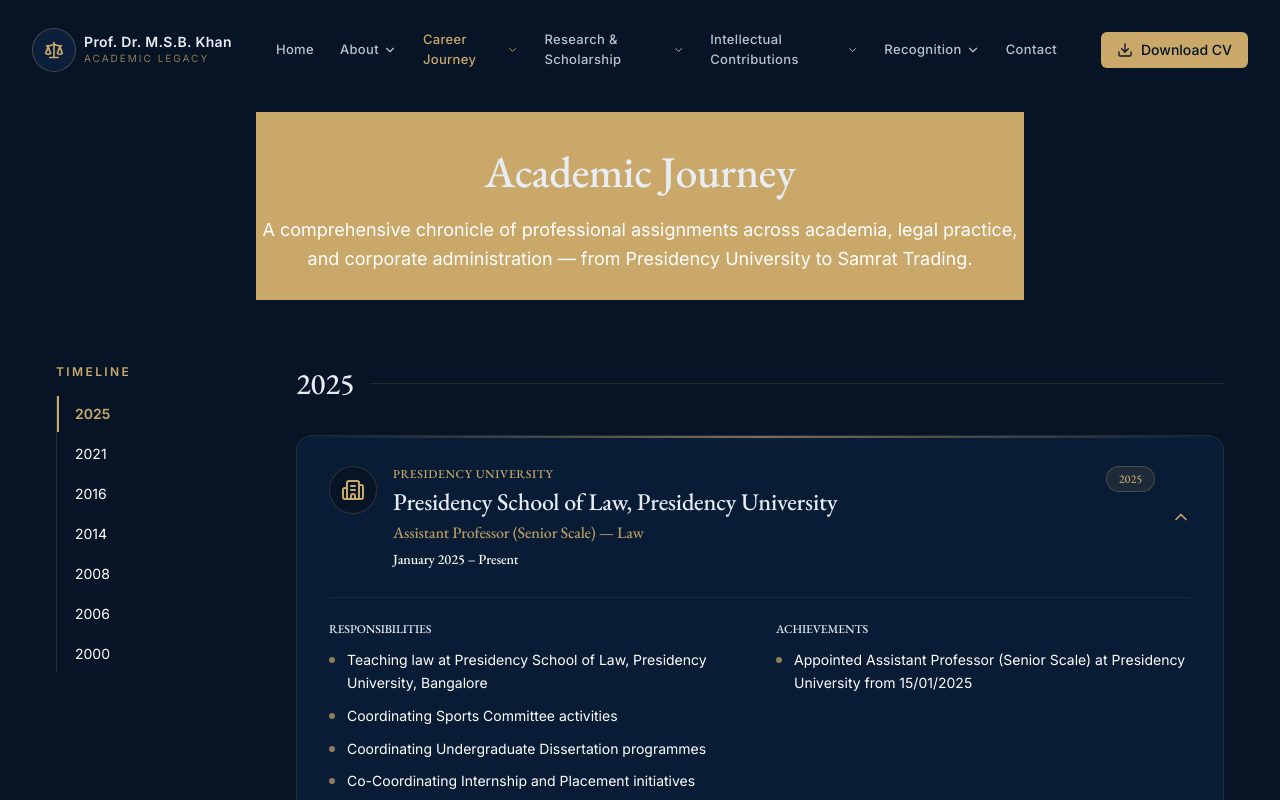
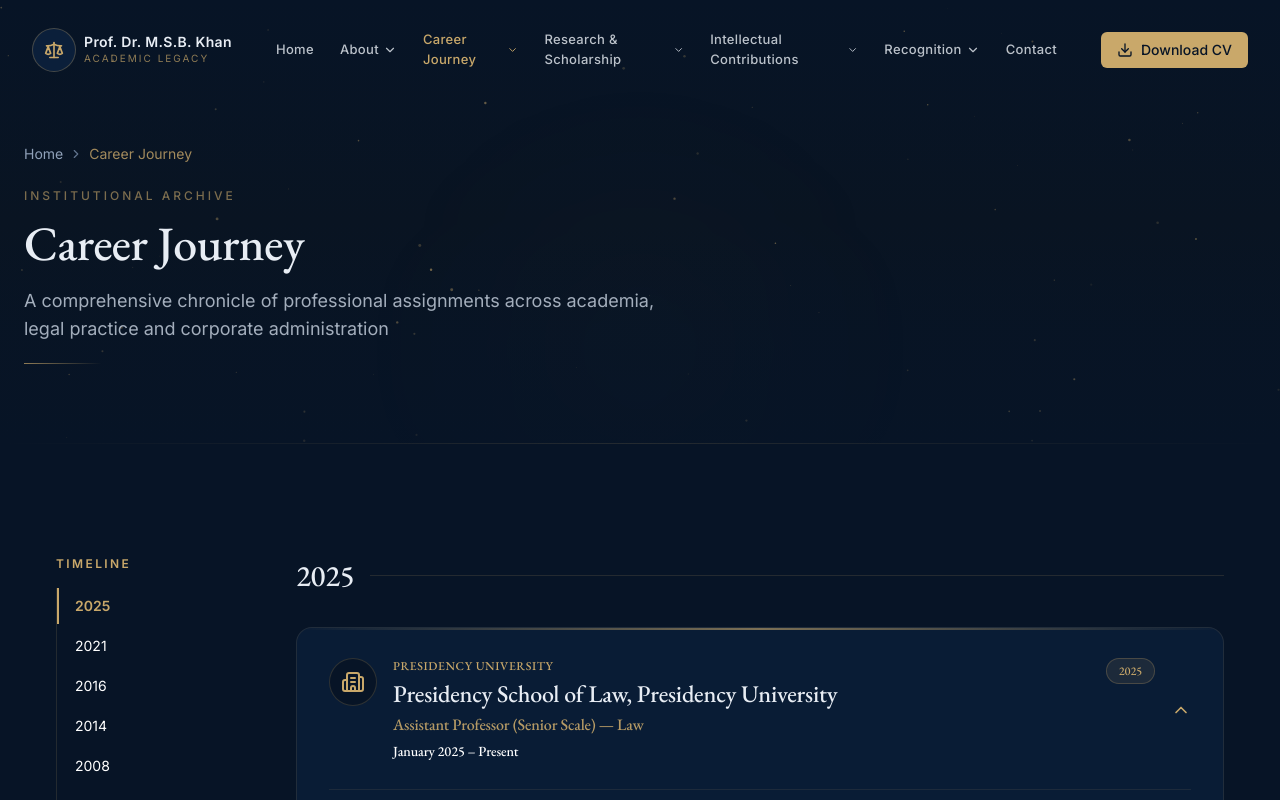
Before and after one commit to Sameerwalikar/mohd-salim-khan-portfolio, a Next.js app: page /academic-journey in a window 1280 px wide. Shown: the top 800 px of the page. Built offline with nearby package versions, Linux system fonts and the light colour scheme.

Commit message:
added animation across all nav sections

```diff
--- a/src/components/academic-journey/academic-journey-content.tsx
+++ b/src/components/academic-journey/academic-journey-content.tsx
@@ -2,7 +2,6 @@
 
 import { careerMilestones, academicJourneyOrder, type CareerMilestone } from "@/data/career";
 import { FadeUp } from "@/components/shared/fade-up";
-import { SectionHeader } from "@/components/shared/section-header";
 import { Badge } from "@/components/ui/badge";
 import {
   Accordion,
@@ -11,7 +10,10 @@
   AccordionTrigger,
 } from "@/components/ui/accordion";
 import { StickyYearNav } from "./sticky-year-nav";
-import { Building2, Briefcase, Scale } from "lucide-react";
+import { Building2, Briefcase, Scale, ChevronRight } from "lucide-react";
+import { AboutPageHeroBackground } from "@/components/about/about-page-hero-background";
+import Link from "next/link";
+import { motion } from "framer-motion";
 
 const milestones = academicJourneyOrder
   .map((id) => careerMilestones.find((m) => m.id === id)!)
@@ -115,15 +117,42 @@
   let cardIndex = 0;
 
   return (
-    <section className="section-padding bg-navy-900 pt-28 md:pt-32">
+    <>
+      {/* Hero Section */}
+      <section className="relative overflow-hidden bg-navy-900 pt-32 pb-16 md:pt-36 md:pb-20">
+        <AboutPageHeroBackground />
+        <div className="container-academic relative z-10 px-4 md:px-6">
+          <FadeUp>
+            <nav aria-label="Breadcrumb" className="mb-6 flex items-center gap-1.5 text-sm text-slate-400">
+              <Link href="/" className="transition-colors hover:text-gold">Home</Link>
+              <ChevronRight className="h-3.5 w-3.5 text-slate-500" />
+              <span className="text-gold/80">Career Journey</span>
+            </nav>
+          </FadeUp>
+
+          <FadeUp delay={0.1}>
+            <p className="text-xs font-medium tracking-[0.25em] text-gold/60 uppercase">
+              Institutional Archive
+            </p>
+            <h1 className="mt-3 font-serif text-4xl font-medium tracking-tight text-white md:text-5xl">
+              Career Journey
+            </h1>
+            <p className="mt-4 max-w-2xl text-base text-slate-300/80 md:text-lg">
+              A comprehensive chronicle of professional assignments across academia, legal practice and corporate administration
+            </p>
+            <motion.div
+              initial={{ width: 0 }}
+              animate={{ width: 80 }}
+              transition={{ duration: 1, ease: "easeOut", delay: 0.5 }}
+              className="mt-5 h-px bg-gradient-to-r from-gold/70 to-transparent"
+            />
+          </FadeUp>
+        </div>
+      </section>
+
+      {/* Content */}
+      <section className="section-padding bg-navy-900">
         <div className="container-academic px-4 md:px-6">
-        <SectionHeader
-          eyebrow="Institutional Archive"
-          title="Academic Journey"
-          description="A comprehensive chronicle of professional assignments across academia, legal practice, and corporate administration — from Presidency University to Samrat Trading."
-          className="[&_div]:bg-gold"
-        />
-
           <div className="flex gap-12">
             <StickyYearNav />
 
@@ -131,7 +160,7 @@
               {sortedYears.map((year) => (
                 <div key={year} id={`year-${year}`} className="scroll-mt-28">
                   <div className="mb-8 flex items-center gap-4">
-                  <h3 className="font-serif text-3xl font-semibold text-gold">{year}</h3>
+                    <h3 className="font-serif text-3xl font-medium text-gold">{year}</h3>
                     <div className="h-px flex-1 bg-gold/15" />
                   </div>
 
@@ -150,5 +179,6 @@
           </div>
         </div>
       </section>
+    </>
   );
 }
--- a/src/components/contact/contact-page-content.tsx
+++ b/src/components/contact/contact-page-content.tsx
@@ -21,6 +21,7 @@
 import { downloadCV } from "@/data/navigation";
 import { FadeUp } from "@/components/shared/fade-up";
 import { Button } from "@/components/ui/button";
+import { AboutPageHeroBackground } from "@/components/about/about-page-hero-background";
 
 export function ContactPageContent() {
   const [formData, setFormData] = useState({
@@ -68,11 +69,7 @@
     <div>
       {/* ══════ SECTION 1: PAGE HERO ══════ */}
       <section className="relative overflow-hidden bg-navy-900 pt-32 pb-16 md:pt-36 md:pb-20">
-        <div className="pointer-events-none absolute inset-0">
-          <div className="absolute inset-0 bg-gradient-to-b from-navy-900 via-[#091422] to-navy-900" />
-          <div className="absolute left-1/2 top-1/2 -translate-x-1/2 -translate-y-1/2 h-[400px] w-[400px] rounded-full bg-[radial-gradient(circle,rgba(201,168,106,0.04)_0%,transparent_70%)] blur-[100px]" />
-          <div className="absolute bottom-0 left-0 right-0 h-px bg-gradient-to-r from-transparent via-gold/15 to-transparent" />
-        </div>
+        <AboutPageHeroBackground />
 
         <div className="container-academic relative z-10 px-4 md:px-6">
           {/* Breadcrumbs */}
--- a/src/components/intellectual-contributions/contributions-page-content.tsx
+++ b/src/components/intellectual-contributions/contributions-page-content.tsx
@@ -36,6 +36,7 @@
 
 import { FadeUp } from "@/components/shared/fade-up";
 import { SectionHeader } from "@/components/shared/section-header";
+import { AboutPageHeroBackground } from "@/components/about/about-page-hero-background";
 
 // Course curriculum data directly from resume credits
 interface CourseCurriculum {
@@ -162,8 +163,19 @@
                     {b.location && ` (${b.location})`}
                   </p>
                 </div>
-                <div className="mt-5 border-t border-gold/10 pt-3">
+                <div className="mt-5 border-t border-gold/10 pt-3 flex items-center justify-between">
                   <p className="font-mono text-xs text-slate-400">ISBN: {b.isbn}</p>
+                  {b.link && (
+                    <a
+                      href={b.link}
+                      target="_blank"
+                      rel="noopener noreferrer"
+                      className="inline-flex items-center gap-1 rounded-full border border-gold/20 bg-gold/[0.06] px-3 py-1 text-xs font-medium text-gold transition-all duration-200 hover:border-gold/40 hover:bg-gold/[0.12]"
+                    >
+                      <ExternalLink className="h-3 w-3" />
+                      View Book
+                    </a>
+                  )}
                 </div>
               </div>
             )
@@ -548,11 +560,7 @@
     <div ref={sectionRef}>
       {/* ══════ SECTION 1: PAGE HERO ══════ */}
       <section className="relative overflow-hidden bg-navy-900 pt-32 pb-16 md:pt-36 md:pb-20">
-        <div className="pointer-events-none absolute inset-0">
-          <div className="absolute inset-0 bg-gradient-to-b from-navy-900 via-[#091422] to-navy-900" />
-          <div className="absolute left-1/2 top-1/2 -translate-x-1/2 -translate-y-1/2 h-[400px] w-[400px] rounded-full bg-[radial-gradient(circle,rgba(201,168,106,0.04)_0%,transparent_70%)] blur-[100px]" />
-          <div className="absolute bottom-0 left-0 right-0 h-px bg-gradient-to-r from-transparent via-gold/15 to-transparent" />
-        </div>
+        <AboutPageHeroBackground />
 
         <div className="container-academic relative z-10 px-4 md:px-6">
           {/* Breadcrumb */}
--- a/src/components/recognition/recognition-page-content.tsx
+++ b/src/components/recognition/recognition-page-content.tsx
@@ -27,6 +27,7 @@
 
 import { FadeUp } from "@/components/shared/fade-up";
 import { SectionHeader } from "@/components/shared/section-header";
+import { AboutPageHeroBackground } from "@/components/about/about-page-hero-background";
 
 interface DebateHonor {
   id: string;
@@ -415,11 +416,7 @@
     <div ref={sectionRef}>
       {/* ══════ SECTION 1: PAGE HERO ══════ */}
       <section className="relative overflow-hidden bg-navy-900 pt-32 pb-16 md:pt-36 md:pb-20">
-        <div className="pointer-events-none absolute inset-0">
-          <div className="absolute inset-0 bg-gradient-to-b from-navy-900 via-[#091422] to-navy-900" />
-          <div className="absolute left-1/2 top-1/2 -translate-x-1/2 -translate-y-1/2 h-[400px] w-[400px] rounded-full bg-[radial-gradient(circle,rgba(201,168,106,0.04)_0%,transparent_70%)] blur-[100px]" />
-          <div className="absolute bottom-0 left-0 right-0 h-px bg-gradient-to-r from-transparent via-gold/15 to-transparent" />
-        </div>
+        <AboutPageHeroBackground />
 
         <div className="container-academic relative z-10 px-4 md:px-6">
           {/* Breadcrumb */}
--- a/src/components/research/research-page-content.tsx
+++ b/src/components/research/research-page-content.tsx
@@ -30,6 +30,7 @@
 
 import { FadeUp } from "@/components/shared/fade-up";
 import { SectionHeader } from "@/components/shared/section-header";
+import { AboutPageHeroBackground } from "@/components/about/about-page-hero-background";
 
 // Specialty areas with their mapped icons & descriptions
 const specialties = [
@@ -312,11 +313,7 @@
     <div ref={sectionRef}>
       {/* ══════ SECTION 1: PAGE HERO ══════ */}
       <section className="relative overflow-hidden bg-navy-900 pt-32 pb-16 md:pt-36 md:pb-20">
-        <div className="pointer-events-none absolute inset-0">
-          <div className="absolute inset-0 bg-gradient-to-b from-navy-900 via-[#091422] to-navy-900" />
-          <div className="absolute left-1/2 top-1/2 -translate-x-1/2 -translate-y-1/2 h-[400px] w-[400px] rounded-full bg-[radial-gradient(circle,rgba(201,168,106,0.04)_0%,transparent_70%)] blur-[100px]" />
-          <div className="absolute bottom-0 left-0 right-0 h-px bg-gradient-to-r from-transparent via-gold/15 to-transparent" />
-        </div>
+        <AboutPageHeroBackground />
 
         <div className="container-academic relative z-10 px-4 md:px-6">
           {/* Breadcrumb */}
--- a/src/data/publications.ts
+++ b/src/data/publications.ts
@@ -7,6 +7,7 @@
   isbn: string;
   coEditor?: string;
   location?: string;
+  link?: string;
 }
 
 export interface BookChapter {
@@ -98,6 +99,7 @@
     role: "Authored",
     date: "June 2023",
     isbn: "978-81-19338-36-8",
+    link: "https://www.amazon.in/Constitutional-Laws-India-Mohammed-Salim/dp/8119338367",
   },
   {
     id: "book-cyber-forensics",
```
Lines whose indentation alone changed are shown as unchanged.
